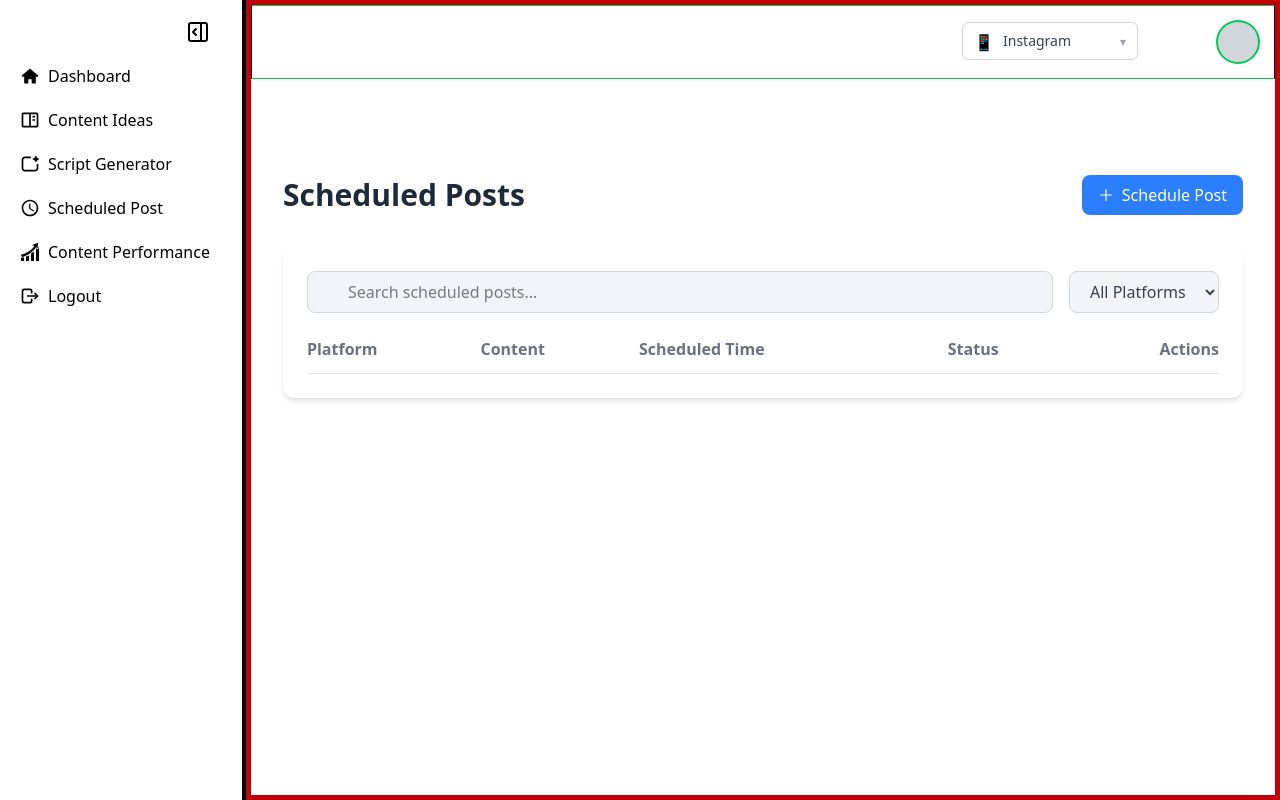
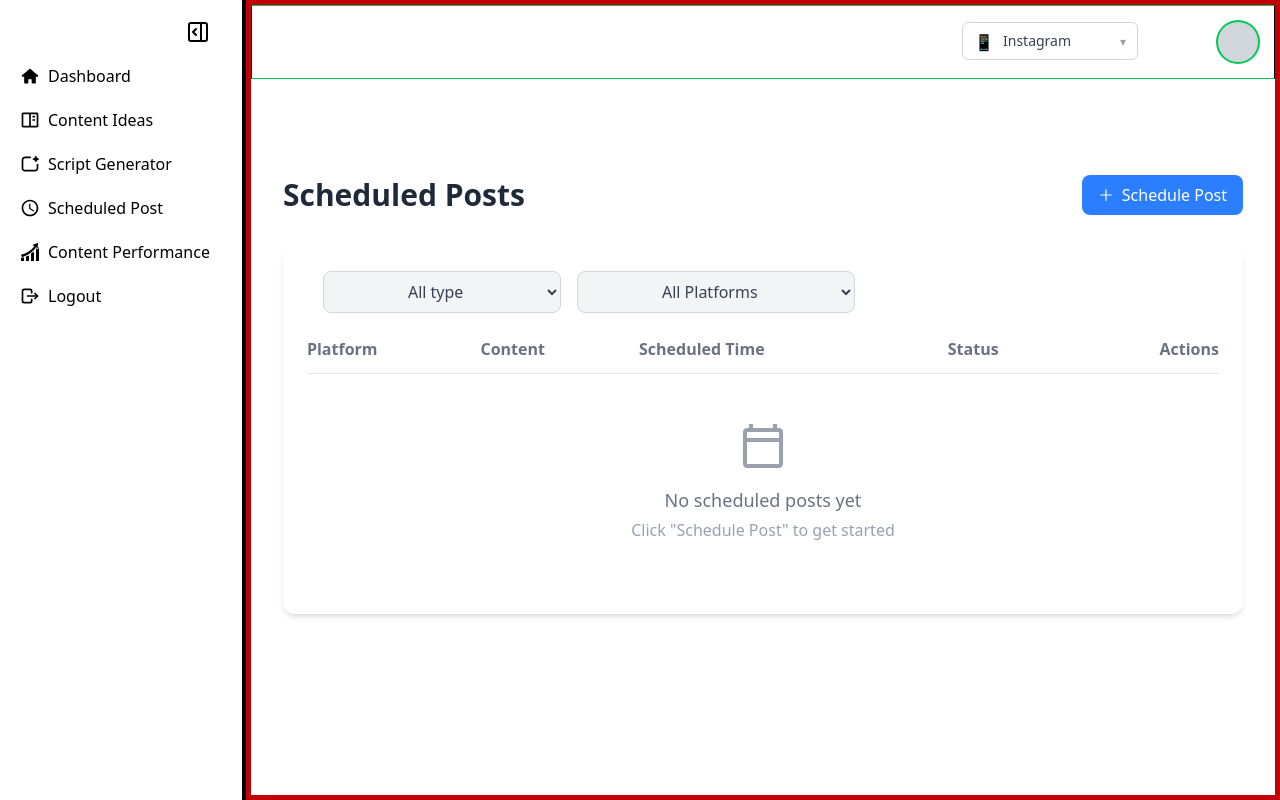
Before and after one commit to Ajmat-Ali/AJX-Creator-Panel, a React (Vite) app: page /dashboard/schedulePost in a window 1280 px wide. Built offline with nearby package versions, Linux system fonts and the light colour scheme; sample sign-in values are in the browser's storage.

Commit message:
feat: schedule post, update, delete, filter

```diff
--- /dev/null
+++ b/src/components/Button.jsx
@@ -0,0 +1,4 @@
+function Button() {
+  return <></>;
+}
+export default Button;
--- /dev/null
+++ b/src/components/dashboard/scheduled-post/DisplayCard.jsx
@@ -0,0 +1,67 @@
+import { FiEdit } from "react-icons/fi";
+import { FaRegTrashAlt } from "react-icons/fa";
+import PlatFormIcon from "./PlatFormIcon";
+import { useContext } from "react";
+import { ScheduleContext } from "../../context/createContext";
+function DisplayCard({ schedulePost }) {
+  const { id, platform, postType, postTitle, date, time } = schedulePost;
+  const { updateSchedulePost, deleteSchedulePost } =
+    useContext(ScheduleContext);
+
+  const handleEditSchedule = (id) => {
+    updateSchedulePost(id);
+  };
+
+  const handleDeleteSchedule = (id) => {
+    deleteSchedulePost(id);
+  };
+
+  return (
+    <tr className="border-b border-gray-100 hover:bg-gray-50">
+      <td className="py-4">
+        <div className="flex items-center">
+          <div className="w-8 h-8 rounded-full flex items-center justify-center mr-3">
+            <span className="w-4 h-4 ">
+              <PlatFormIcon title={platform} />
+            </span>
+          </div>
+          <span className="capitalize">{platform}</span>
+        </div>
+      </td>
+      <td className="py-4">
+        <p className="font-medium text-gray-800 line-clamp-1">
+          {postTitle.substring(0, 50)} {postTitle.length > 50 ? "..." : ""}
+        </p>
+        <p className="text-sm text-gray-500 capitalize">{postType}</p>
+      </td>
+      <td className="py-4">
+        <p className="text-gray-800">{date}</p>
+        <p className="text-sm text-gray-500">{time}</p>
+      </td>
+      <td className="py-4">
+        <span className="px-2 py-1 text-xs rounded-full ">{"status"}</span>
+      </td>
+      <td className="py-4 text-right">
+        <div className="flex justify-end space-x-2">
+          <button
+            onClick={() => handleEditSchedule(id)}
+            className="text-blue-500 hover:text-blue-700 p-2 rounded-lg hover:bg-blue-50 cursor-pointer"
+          >
+            <span className="w-4 h-4">
+              <FiEdit />
+            </span>
+          </button>
+          <button
+            onClick={() => handleDeleteSchedule(id)}
+            className="text-red-500 hover:text-red-700 p-2 rounded-lg hover:bg-red-50 cursor-pointer"
+          >
+            <span data-feather="trash-2" className="w-4 h-4">
+              <FaRegTrashAlt />
+            </span>
+          </button>
+        </div>
+      </td>
+    </tr>
+  );
+}
+export default DisplayCard;
--- /dev/null
+++ b/src/components/dashboard/scheduled-post/DisplaySchedule.jsx
@@ -0,0 +1,16 @@
+import { useContext } from "react";
+import { ScheduleContext } from "../../context/createContext";
+import ScheduleShimmer from "./ScheduleShimmer";
+import DisplayCard from "./DisplayCard";
+
+function DisplaySchedule() {
+  const { scheduledPosts } = useContext(ScheduleContext);
+  return scheduledPosts?.length < 1 ? (
+    <ScheduleShimmer />
+  ) : (
+    scheduledPosts?.map((schedulePost) => (
+      <DisplayCard schedulePost={schedulePost} key={schedulePost.id} />
+    ))
+  );
+}
+export default DisplaySchedule;
--- /dev/null
+++ b/src/components/dashboard/scheduled-post/PlatFormIcon.jsx
@@ -0,0 +1,26 @@
+import { FaYoutube } from "react-icons/fa";
+import { FaFacebook } from "react-icons/fa";
+import { FaInstagramSquare } from "react-icons/fa";
+import { FaTwitter } from "react-icons/fa";
+import { FaLinkedin } from "react-icons/fa";
+import { TbWorld } from "react-icons/tb";
+import { GiWorld } from "react-icons/gi";
+function PlatFormIcon({ title }) {
+  //   console.log(title);
+
+  const icons = {
+    all: <GiWorld size={20} color="#00CC00" />,
+    youtube: <FaYoutube size={20} color="#FF0000" />,
+    facebook: <FaFacebook size={20} color="#1877F2" />,
+    instagram: <FaInstagramSquare size={20} color="#E1306C" />,
+    twitter: <FaTwitter size={20} color="#000000" />,
+    linkedin: <FaLinkedin size={20} color="#0077B5" />,
+  };
+  if (icons[title]) {
+    return icons[title];
+  }
+  return (
+    <span className="bg-red-600 text-white rounded-2xl text-sm p-1">NA</span>
+  );
+}
+export default PlatFormIcon;
--- a/src/components/dashboard/scheduled-post/SchedulePost.jsx
+++ b/src/components/dashboard/scheduled-post/SchedulePost.jsx
@@ -1,4 +1,4 @@
-import { useState } from "react";
+import { useEffect, useMemo, useState } from "react";
 import SchedulePostBody from "./SchedulePostBody";
 import SchedulePostHeader from "./schedulePostHeader";
 import SchedulePostModal from "./SchedulePostModal";
@@ -14,6 +14,65 @@ function SchedulePost() {
     time: "",
   });
   const [err, setErr] = useState({});
+  const [scheduledPosts, setScheduledPosts] = useState(
+    () => JSON.parse(localStorage.getItem("scheduledPosts")) || []
+  );
+
+  useEffect(() => {
+    localStorage.setItem("scheduledPosts", JSON.stringify(scheduledPosts));
+  }, [scheduledPosts]);
+
+  // -------------------------------------------- Add Schedule -------------------------------
+  const addSchedule = (schedule) => {
+    if (schedule.id) {
+      setScheduledPosts((prev) => {
+        return prev.map((scp) => {
+          return scp.id === schedule.id ? schedule : scp;
+        });
+      });
+    } else {
+      const newScheduledPost = { ...schedule, id: Date.now() };
+      setScheduledPosts((prev) => [...prev, newScheduledPost]);
+    }
+    setModal(false);
+  };
+  // -------------------------------------------- Update Schedule -------------------------------
+
+  const updateSchedulePost = (id) => {
+    const targetPost = scheduledPosts.find(
+      (schedulePost) => schedulePost.id === id
+    );
+    if (!targetPost) return;
+
+    setSchedule(targetPost);
+    setModal(true);
+  };
+  // -------------------------------------------- Delete Schedule -------------------------------
+  const deleteSchedulePost = (id) => {
+    const newScheduledPosts = scheduledPosts.filter(
+      (schedulePost) => schedulePost.id !== id
+    );
+    if (confirm("Are you sure, want to delete this")) {
+      setScheduledPosts(newScheduledPosts);
+    }
+  };
+  // -------------------------------------------- Search Schedule -------------------------------
+  const [searchedSchedule, setSearchedSchedule] = useState({
+    type: "all", //text
+    platform: "allPlatform",
+  });
+
+  const filteredScheduledPosts = useMemo(() => {
+    return scheduledPosts.filter((schedulePost) => {
+      const type =
+        searchedSchedule.type === "all" ||
+        searchedSchedule.type === schedulePost.postType;
+      const platform =
+        searchedSchedule.platform === "allPlatform" ||
+        searchedSchedule.platform === schedulePost.platform;
+      return type && platform;
+    });
+  }, [searchedSchedule, scheduledPosts]);
 
   const props = {
     modal,
@@ -22,6 +81,12 @@ function SchedulePost() {
     setSchedule,
     err,
     setErr,
+    addSchedule,
+    scheduledPosts: filteredScheduledPosts,
+    updateSchedulePost,
+    deleteSchedulePost,
+    searchedSchedule,
+    setSearchedSchedule,
   };
 
   return (
--- a/src/components/dashboard/scheduled-post/SchedulePostBody.jsx
+++ b/src/components/dashboard/scheduled-post/SchedulePostBody.jsx
@@ -1,25 +1,48 @@
+import { useContext } from "react";
+import DisplaySchedule from "./DisplaySchedule";
+import { ScheduleContext } from "../../context/createContext";
+
 function SchedulePostBody() {
+  const { searchedSchedule, setSearchedSchedule } = useContext(ScheduleContext);
+  const { type, platform } = searchedSchedule;
+
+  const handleChange = (e) => {
+    const { value, name } = e.target;
+    setSearchedSchedule((pre) => ({ ...pre, [name]: value }));
+  };
   return (
     <div className="bg-white rounded-xl shadow-md p-6 mb-8">
-      <div className="flex items-center mb-6">
-        <div className="relative flex-1">
-          <input
-            type="text"
-            placeholder="Search scheduled posts..."
-            className="w-full bg-gray-100 border border-gray-300 rounded-lg px-4 py-2 pl-10 focus:outline-none focus:ring-2 focus:ring-blue-500"
-          />
-          <i
-            data-feather="search"
-            className="absolute left-3 top-3 text-gray-500"
-          ></i>
+      <div className="flex mb-6">
+        <div className=" -border">
+          <select
+            name="type"
+            value={type}
+            onChange={handleChange}
+            className="ml-4 bg-gray-100 border border-gray-300 text-gray-700 py-2 px-20 rounded-lg focus:outline-none cursor-pointer"
+          >
+            <option value="all">All type</option>
+            <option value="image">Image</option>
+            <option value="video">Video</option>
+            <option value="text">Text</option>
+            <option value="story">Story</option>
+          </select>
         </div>
-        <select className="ml-4 bg-gray-100 border border-gray-300 text-gray-700 py-2 px-4 rounded-lg focus:outline-none cursor-pointer">
-          <option>All Platforms</option>
-          <option>Instagram</option>
-          <option>YouTube</option>
-          <option>Twitter</option>
-          <option>Facebook</option>
-        </select>
+        <div className=" -border">
+          <select
+            name="platform"
+            value={platform}
+            onChange={handleChange}
+            className="ml-4 bg-gray-100 border border-gray-300 text-gray-700 py-2 px-20 rounded-lg focus:outline-none cursor-pointer"
+          >
+            <option value={"allPlatform"}>All Platforms</option>
+            <option value={"instagram"}>Instagram</option>
+            <option value={"youtube"}>YouTube</option>
+            <option value={"twitter"}>Twitter</option>
+            <option value={"facebook"}>Facebook</option>
+            <option value={"linkedin"}>Linkedin</option>
+            <option value={"all"}>All</option>
+          </select>
+        </div>
       </div>
 
       <div className="overflow-x-auto">
@@ -34,7 +57,7 @@ function SchedulePostBody() {
             </tr>
           </thead>
           <tbody id="scheduledPostsContainer">
-            {/* <!-- Scheduled posts will be loaded here --> */}
+            <DisplaySchedule />
           </tbody>
         </table>
       </div>
--- a/src/components/dashboard/scheduled-post/SchedulePostModal.jsx
+++ b/src/components/dashboard/scheduled-post/SchedulePostModal.jsx
@@ -4,7 +4,7 @@ import { ScheduleContext } from "../../context/createContext";
 import { validateDateAndTime, validationSchedulePost } from "./validation";
 
 function SchedulePostModal() {
-  const { modal, setModal, schedule, setSchedule, err, setErr } =
+  const { modal, setModal, schedule, setSchedule, err, setErr, addSchedule } =
     useContext(ScheduleContext);
 
   const { platform, postType, postTitle, date, time } = schedule;
@@ -13,9 +13,29 @@ function SchedulePostModal() {
     setModal(false);
   };
 
+  // ----------------------------------------------- Handle Submit  ---------------------------------------------
+  const validate = validationSchedulePost(schedule);
+
   const handleSubmit = (e) => {
     e.preventDefault();
+    const { status, err } = validate();
+
+    if (status) {
+      setErr(err);
+      return;
+    }
+    addSchedule(schedule);
+    setSchedule({
+      platform: "",
+      postType: "",
+      postTitle: "",
+      date: "",
+      time: "",
+    });
+    setErr({});
+    alert("Successful submitted");
   };
+  // ----------------------------------------------- Handle Schedule  ---------------------------------------------
 
   const handleSchedule = (e) => {
     const { name, value } = e.target;
@@ -45,17 +65,16 @@ function SchedulePostModal() {
     const { value, name } = e.target;
     let selectTime = {};
     setErr({ time: "" });
+    selectTime = { [name]: value };
+
     if (!date) {
       alert("Please select Date ");
       selectTime = { [name]: "" };
-      return;
     }
     if (!validateDateAndTime(date, value)) {
       alert("You have selected past time");
       selectTime = { [name]: "" };
-      return;
     }
-    selectTime = { [name]: value };
 
     setSchedule((prev) => {
       return { ...prev, ...selectTime };
@@ -110,7 +129,11 @@ function SchedulePostModal() {
                 <option value="youtube">YouTube</option>
                 <option value="twitter">Twitter</option>
                 <option value="facebook">Facebook</option>
+                <option value="linkedin">Linkedin</option>
               </select>
+              <span className="text-red-500 text-sm">
+                {err.platform && err.platform}
+              </span>
             </div>
             <div>
               <label
@@ -133,6 +156,9 @@ function SchedulePostModal() {
                 <option value="text">Text</option>
                 <option value="story">Story</option>
               </select>
+              <span className="text-red-500 text-sm">
+                {err.postType && err.postType}
+              </span>
             </div>
           </div>
 
@@ -153,6 +179,9 @@ function SchedulePostModal() {
               placeholder="Write your post content here..."
               required
             ></textarea>
+            <span className="text-red-500 text-sm">
+              {err.postTitle && err.postTitle}
+            </span>
           </div>
 
           <div className="grid grid-cols-1 md:grid-cols-2 gap-6">
@@ -173,6 +202,9 @@ function SchedulePostModal() {
                 className="w-full bg-gray-100 border border-gray-300 rounded-lg px-4 py-2 focus:outline-none focus:ring-2 focus:ring-blue-500"
                 required
               />
+              <span className="text-red-500 text-sm">
+                {err.date && err.date}
+              </span>
             </div>
             <div>
               <label
--- /dev/null
+++ b/src/components/dashboard/scheduled-post/ScheduleShimmer.jsx
@@ -0,0 +1,19 @@
+import { MdOutlineCalendarToday } from "react-icons/md";
+function ScheduleShimmer() {
+  return (
+    <tr>
+      <td colSpan={5} className="py-12 text-center ">
+        <span className=" text-gray-400 mx-auto mb-4 flex justify-center m-auto text-5xl ">
+          <MdOutlineCalendarToday />
+        </span>
+        <h3 className="text-lg font-medium text-gray-500">
+          No scheduled posts yet
+        </h3>
+        <p className="text-gray-400 mt-1">
+          Click "Schedule Post" to get started
+        </p>
+      </td>
+    </tr>
+  );
+}
+export default ScheduleShimmer;
--- a/src/components/dashboard/scheduled-post/validation.js
+++ b/src/components/dashboard/scheduled-post/validation.js
@@ -1,5 +1,27 @@
-function validationSchedulePost() {
-  return () => {};
+function validationSchedulePost(schedule) {
+  const { platform, postType, postTitle, date, time } = schedule;
+  return () => {
+    const err = {};
+    if (!platform) {
+      err.platform = "Please select Platform";
+    }
+    if (!postType) {
+      err.postType = "Please select Post Type";
+    }
+    if (!postTitle || postTitle.length < 5) {
+      err.postTitle = "Content is required with min 5 character";
+    }
+    if (!date) {
+      err.date = "Date is required";
+    }
+    if (!time) {
+      err.time = "Time is required";
+    }
+
+    return err.platform || err.postType || err.postTitle || err.date || err.time
+      ? { status: true, err: err }
+      : { status: false, err: err };
+  };
 }
 
 function validateDateAndTime(date, time) {
@@ -10,3 +32,5 @@ function validateDateAndTime(date, time) {
 }
 
 export { validationSchedulePost, validateDateAndTime };
+
+// -------------------------------------------------------
```
Also changed, not shown: 1 other file (tests, documents, lock files or other folders).
